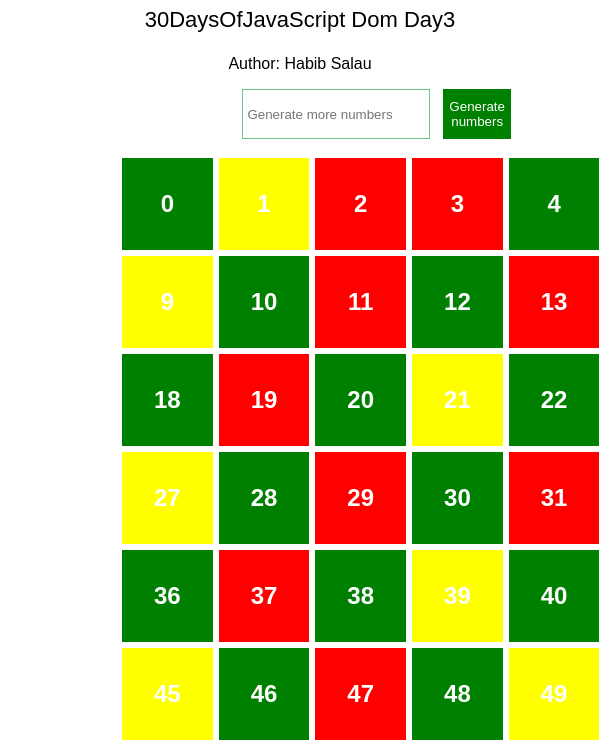
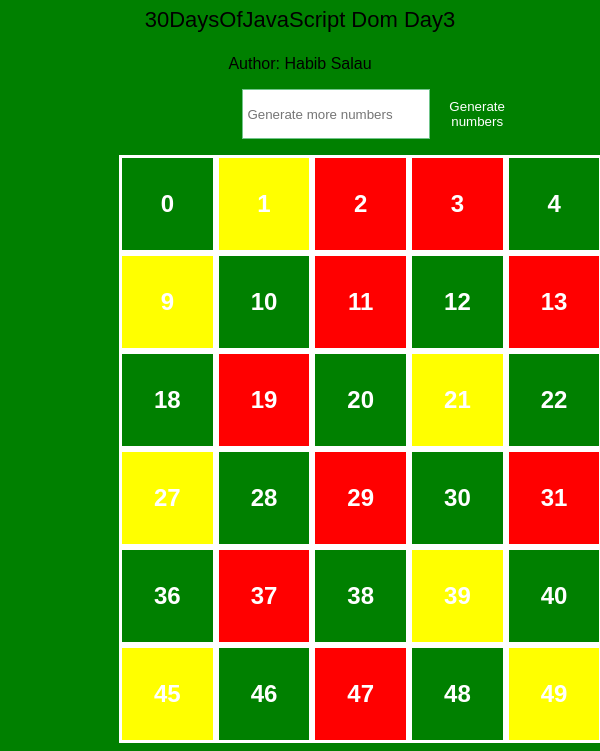
Before and after one commit to badoowski/day23a, a plain HTML site: page index.html in a window 600 px wide. Shown: the part 73-824 px from the top of the page. Drawn offline with Linux system fonts and the light colour scheme.

Commit message:
Update index.html

```diff
--- a/index.html
+++ b/index.html
@@ -5,6 +5,15 @@
     <meta http-equiv="X-UA-Compatible" content="IE=edge">
     <meta name="viewport" content="width=device-width, initial-scale=1.0">
     <title>Exercise Level 1</title>
+    <style>
+        @media only screen and (max-width: 600px) {
+  body {background: red;}
+}
+/* Small devices (portrait tablets and large phones, 600px and up) */
+@media only screen and (min-width: 600px) {
+  body {background: green;}
+}
+    </style>
 </head>
 <body>
 
```
